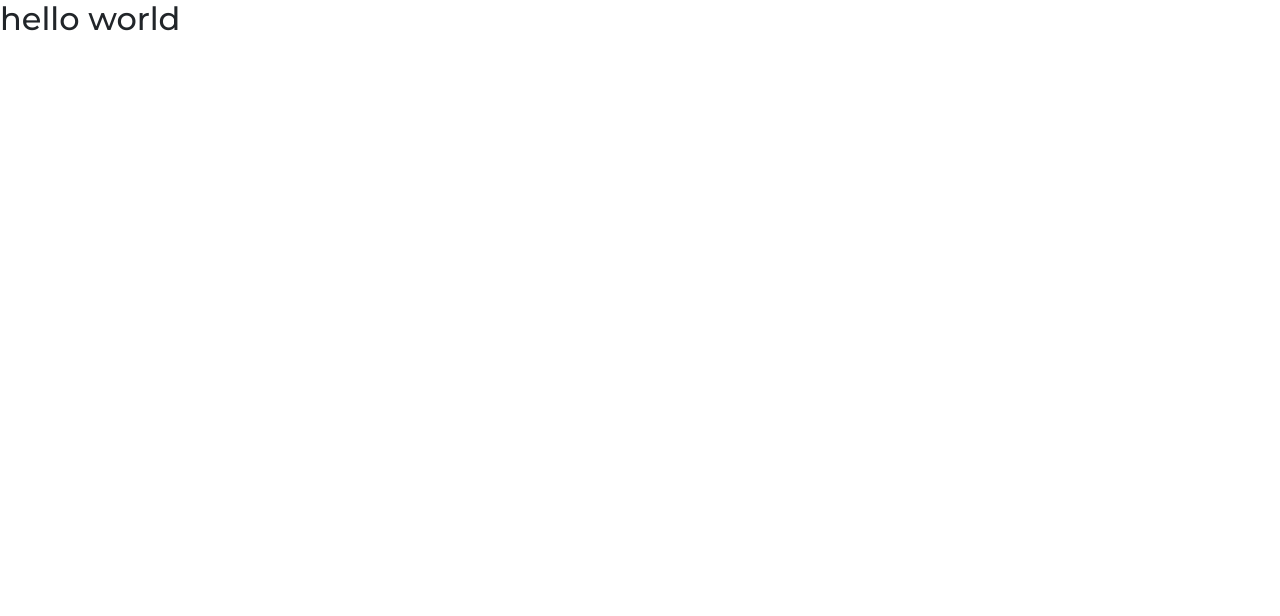
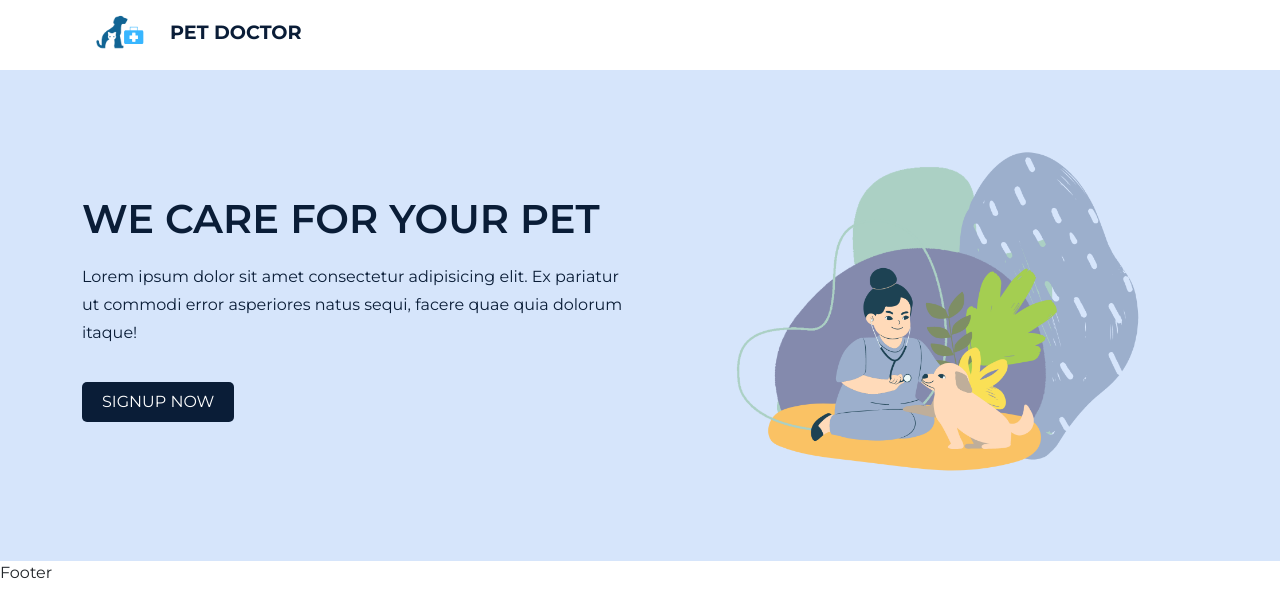
Before and after one commit to kieuvy290601/petdoctor-webapp, a React (Create React App) app: page / in a window 1280 px wide. Shown: the top 616 px of the page. Built offline with nearby package versions, Linux system fonts and the light colour scheme.

Commit message:
create splash web page

```diff
--- a/src/App.css
+++ b/src/App.css
@@ -54,3 +54,9 @@ a {
   text-decoration: none;
   color: unset;
 }
+img {
+  width: 105%;
+}
+section {
+  padding: 60px 0px;
+}
--- a/src/App.js
+++ b/src/App.js
@@ -1,7 +1,12 @@
 import "./App.css";
+import Layout from "./components/Layout/Layout";
 
 function App() {
-  return <h1>hello world</h1>;
+  return (
+    <div>
+      <Layout />
+    </div>
+  );
 }
 
 export default App;
--- a/src/components/Footer/Footer.jsx
+++ b/src/components/Footer/Footer.jsx
@@ -0,0 +1,7 @@
+import React from "react";
+
+const Footer = () => {
+  return <div>Footer</div>;
+};
+
+export default Footer;
--- a/src/components/Header/Header.css
+++ b/src/components/Header/Header.css
@@ -0,0 +1,28 @@
+.header {
+  width: 100%;
+  height: 70px;
+  line-height: 50px;
+}
+.nav_wrapper {
+  display: flex;
+  align-items: center;
+  justify-content: space-between;
+}
+.logo {
+  display: flex;
+  align-items: center;
+  column-gap: 8px;
+}
+
+.logo img {
+  width: 80px;
+  height: 60px;
+  padding: 5px 0px;
+}
+
+.logo h1 {
+  padding-top: 5px;
+  font-size: 1.2rem;
+  font-weight: 700;
+  color: var(--primary-color);
+}
--- a/src/components/Header/Header.jsx
+++ b/src/components/Header/Header.jsx
@@ -0,0 +1,31 @@
+import React from "react";
+import { Link } from "react-router-dom";
+import "./Header.css";
+
+import { Container, Row } from "reactstrap";
+import logo from "../../assets/images/logoww.png";
+
+const Header = () => {
+  return (
+    <header className="header">
+      <Container>
+        <Row>
+          <div className="nav_wrapper">
+            <div className="logo">
+              <div>
+                <Link to="/home">
+                  <img src={logo} alt="" />
+                </Link>
+              </div>
+              <div>
+                <h1>PET DOCTOR</h1>
+              </div>
+            </div>
+          </div>
+        </Row>
+      </Container>
+    </header>
+  );
+};
+
+export default Header;
--- a/src/components/Helmet/Helmet.js
+++ b/src/components/Helmet/Helmet.js
@@ -0,0 +1,9 @@
+import React from "react";
+
+const Helmet = (props) => {
+  document.title = "Pet Doctor - " + props.title;
+
+  return <div className="w-100">{props.children}</div>;
+};
+
+export default Helmet;
--- a/src/components/Layout/Layout.jsx
+++ b/src/components/Layout/Layout.jsx
@@ -0,0 +1,18 @@
+import React from "react";
+import Routers from "../../route/Routers";
+import Footer from "../Footer/Footer";
+import Header from "../Header/Header";
+
+const Layout = () => {
+  return (
+    <>
+      <Header />
+      <div>
+        <Routers />
+      </div>
+      <Footer />
+    </>
+  );
+};
+
+export default Layout;
--- a/src/index.js
+++ b/src/index.js
@@ -1,13 +1,16 @@
+import "bootstrap/dist/css/bootstrap.css";
 import React from "react";
 import ReactDOM from "react-dom/client";
 import "remixicon/fonts/remixicon.css";
-import "bootstrap/dist/css/bootstrap.css";
 
+import { BrowserRouter } from "react-router-dom";
 import App from "./App";
 
 const root = ReactDOM.createRoot(document.getElementById("root"));
 root.render(
   <React.StrictMode>
-    <App />
+    <BrowserRouter>
+      <App />
+    </BrowserRouter>
   </React.StrictMode>
 );
--- a/src/pages/Home.jsx
+++ b/src/pages/Home.jsx
@@ -0,0 +1,42 @@
+import React from "react";
+
+import { motion } from "framer-motion";
+import { Link } from "react-router-dom";
+import { Col, Container, Row } from "reactstrap";
+import heroImg from "../assets/images/landing.png";
+import Helmet from "../components/Helmet/Helmet";
+import "../styles/Home.css";
+
+const Home = () => {
+  return (
+    <Helmet title={"Home"}>
+      <section className="hero_section">
+        <Container>
+          <Row>
+            <Col lg="6" md="6">
+              <div className="hero_content">
+                <h2>WE CARE FOR YOUR PET</h2>
+                <p>
+                  Lorem ipsum dolor sit amet consectetur adipisicing elit. Ex
+                  pariatur ut commodi error asperiores natus sequi, facere quae
+                  quia dolorum itaque!
+                </p>
+                <motion.button whileTap={{ scale: 1.2 }} className="buy_btn">
+                  <Link to="/shop">SIGNUP NOW</Link>
+                </motion.button>
+              </div>
+            </Col>
+
+            <Col lg="6" md="6">
+              <div className="hero_img">
+                <img src={heroImg} alt="" />
+              </div>
+            </Col>
+          </Row>
+        </Container>
+      </section>
+    </Helmet>
+  );
+};
+
+export default Home;
--- /dev/null
+++ b/src/route/Routers.js
@@ -0,0 +1,18 @@
+import { Route, Routes } from "react-router-dom";
+
+import Home from "../pages/Home";
+import Login from "../pages/Login";
+import Signup from "../pages/Signup";
+
+const Routers = () => {
+  return (
+    <Routes>
+      <Route path="home" element={<Home />} />
+      <Route path="login" element={<Login />} />
+      <Route path="signup" element={<Signup />} />
+      <Route path="/" element={<Home />} />
+    </Routes>
+  );
+};
+
+export default Routers;
--- /dev/null
+++ b/src/styles/Home.css
@@ -0,0 +1,43 @@
+.hero_section {
+  background: var(--hero-bg);
+}
+
+.hero_content h2 {
+  color: var(--primary-color);
+  font-size: 2.5rem;
+  font-weight: 600;
+  margin: 20px 0px;
+}
+
+/* h2 {
+  color: var(--primary-color);
+} */
+
+.hero_content p {
+  color: var(--primary-color);
+  line-height: 28px;
+}
+
+.hero_section p:nth-child(1) {
+  font-weight: 500;
+}
+
+.buy_btn {
+  border: none;
+  outline: none;
+  padding: 8px 20px;
+  border-radius: 5px;
+  background: var(--primary-color);
+  color: #fff;
+  cursor: pointer;
+  font-size: 1rem;
+  margin-top: 35px;
+}
+
+.buy_btn a:hover {
+  color: #fff;
+}
+
+.hero_content {
+  padding-top: 45px;
+}
```
